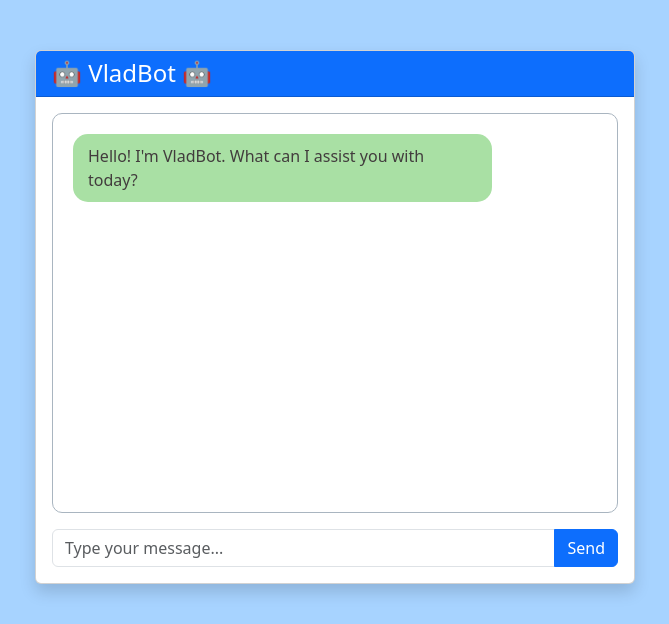
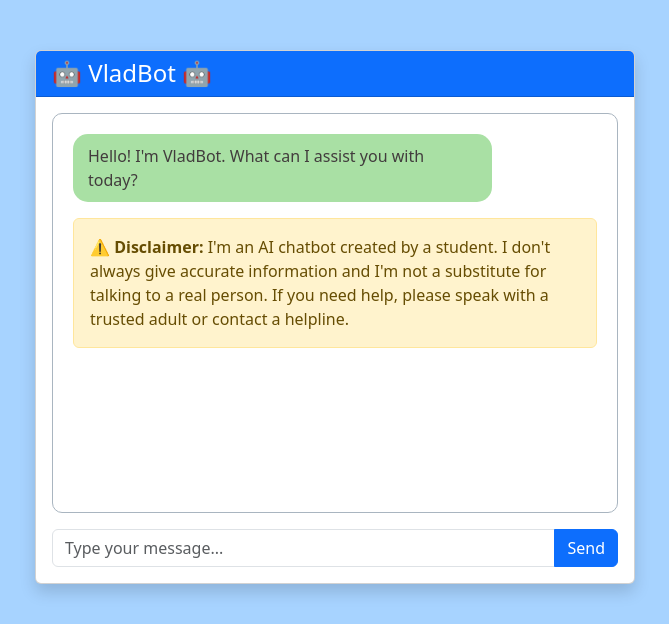
Before and after one commit to TempeHS/2027SE_myAIChatbot_Vladimir.G, a Flask app: page / in a window 1280 px wide. Shown: the top 624 px of the page, without its empty margins (305-974 px from the left). Run offline with Flask 3, Linux system fonts and the light colour scheme.

Commit message:
feature: add safety features and privacy controls

```diff
--- a/app.py
+++ b/app.py
@@ -43,6 +43,37 @@ list_trainer.train(
     ]
 )
 
+# Safety: Keywords that should trigger a mental health response
+CRISIS_KEYWORDS = [
+    "suicide",
+    "kill myself",
+    "end my life",
+    "self harm",
+    "self-harm",
+    "dont want to live",
+    "don't want to live",
+    "want to die",
+]
+
+CRISIS_RESPONSE = """I'm concerned about what you've shared. Please know that you're not alone.
+
+If you're in crisis, please reach out for support:
+
+- Lifeline: 13 11 14 (24/7)
+- Kids Helpline: 1800 55 1800
+- Beyond Blue: 1300 22 4636
+
+I'm just a chatbot and can't provide the support you need, but these services have trained counselors ready to help right now."""
+
+
+def check_for_crisis(message):
+    """Check if message contains crisis keywords."""
+    message_lower = message.lower()
+    for keyword in CRISIS_KEYWORDS:
+        if keyword in message_lower:
+            return True
+    return False
+
 
 @app.route("/")
 def home():
@@ -52,23 +83,20 @@ def home():
 
 @app.route("/chat", methods=["POST"])
 def chat():
-    """Handle chat messages and return bot responses."""
-    # Get the message from the request
     data = request.get_json()
     user_message = data.get("message", "")
 
-    # Basic input validation
     if not user_message:
         return jsonify({"response": "Please enter a message!"})
 
     if len(user_message) > 500:
-        return jsonify(
-            {"response": "Message too long! Please keep it under 500 characters."}
-        )
+        return jsonify({"response": "Message too long!"})
 
-    # Get the chatbot's response
+    # Safety check for crisis keywords
+    if check_for_crisis(user_message):
+        return jsonify({"response": CRISIS_RESPONSE})
+
     bot_response = chatbot.get_response(user_message)
-
     return jsonify({"response": str(bot_response)})
 
 
--- a/templates/index.html
+++ b/templates/index.html
@@ -57,6 +57,12 @@
           <div id="chat-box" class="chat-box">
             <div class="message bot-message">
               Hello! I'm VladBot. What can I assist you with today?
+            </div>
+            <div class="alert alert-warning mt-3" role="alert">
+              <strong>⚠️ Disclaimer:</strong> I'm an AI chatbot created by a
+              student. I don't always give accurate information and I'm not a
+              substitute for talking to a real person. If you need help, please
+              speak with a trusted adult or contact a helpline.
             </div>
           </div>
           <form id="chat-form" class="mt-3">
```
Also changed, not shown: 2 other files.
